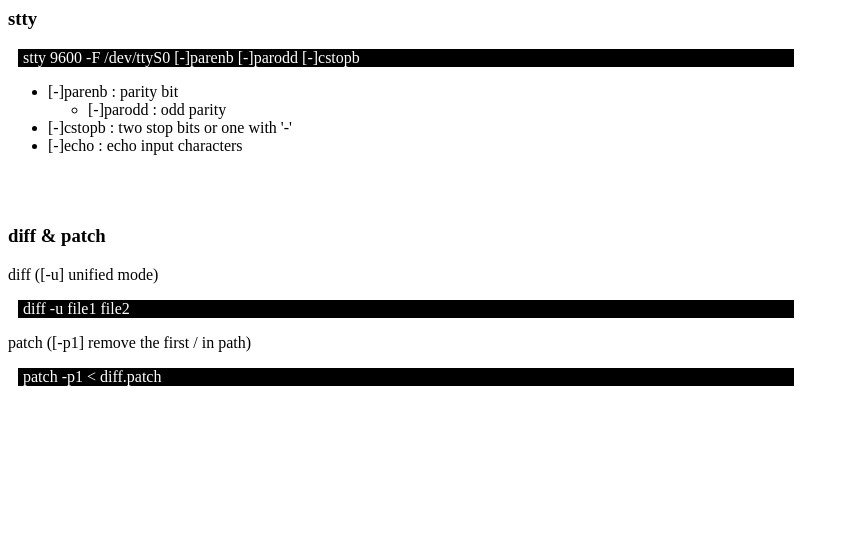
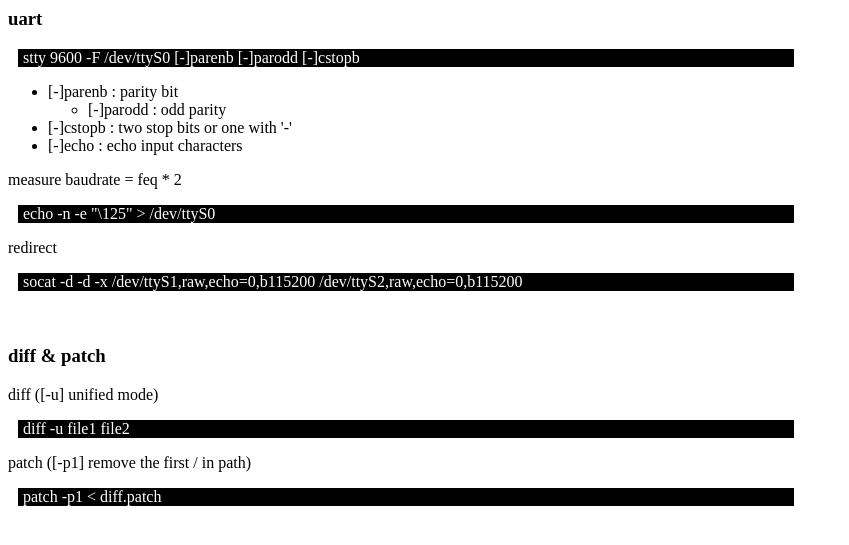
Before and after one commit to czarsir/sir, a Jekyll site: the page built from _posts/system/os/2021-01-26-a_cmd.html, in a window 1280 px wide. Shown: the top 545 px of the page, without its empty margins (0-849 px from the left). Built offline with Jekyll 4.4.1, drawn with Linux system fonts in a browser that asks for light colours.

Commit message:
[linux-a] update uart

```diff
--- a/_posts/system/os/2021-01-26-a_cmd.html
+++ b/_posts/system/os/2021-01-26-a_cmd.html
@@ -5,7 +5,7 @@ layout: addins
 ---
 <h1 id="ttl" hidden>{{ page.title }}</h1>
 
-<h3>stty</h3>
+<h3>uart</h3>
 <div class="cmd">stty 9600 -F /dev/ttyS0 [-]parenb [-]parodd [-]cstopb</div>
 <ul>
 	<li>[-]parenb : parity bit</li>
@@ -15,6 +15,10 @@ layout: addins
 	<li>[-]cstopb : two stop bits or one with '-'</li>
 	<li>[-]echo : echo input characters</li>
 </ul>
+<p>measure baudrate = feq * 2</p>
+<div class="cmd">echo -n -e "\125" > /dev/ttyS0</div>
+<p>redirect</p>
+<div class="cmd">socat -d -d -x /dev/ttyS1,raw,echo=0,b115200 /dev/ttyS2,raw,echo=0,b115200</div>
 
 
 
```
